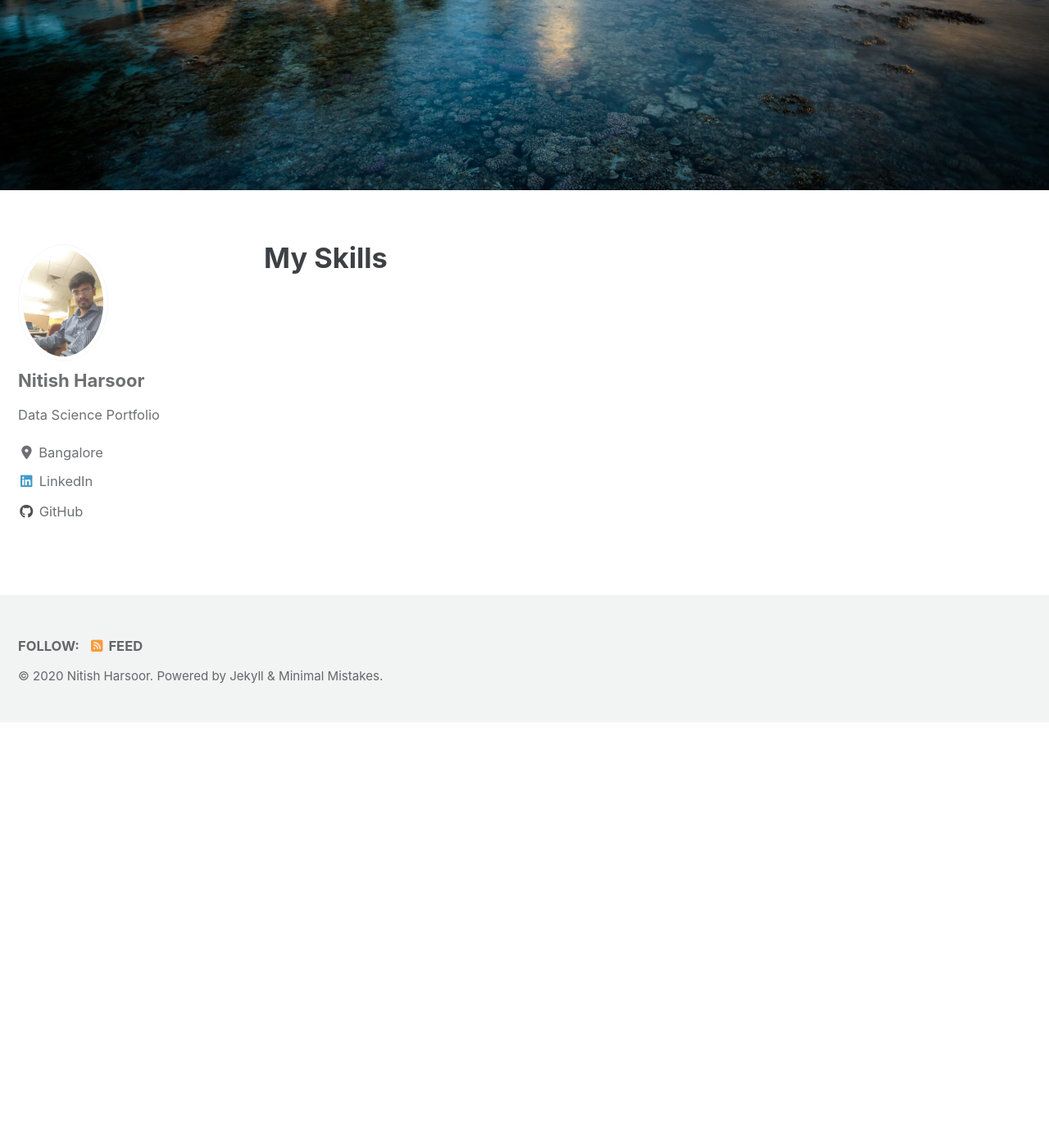
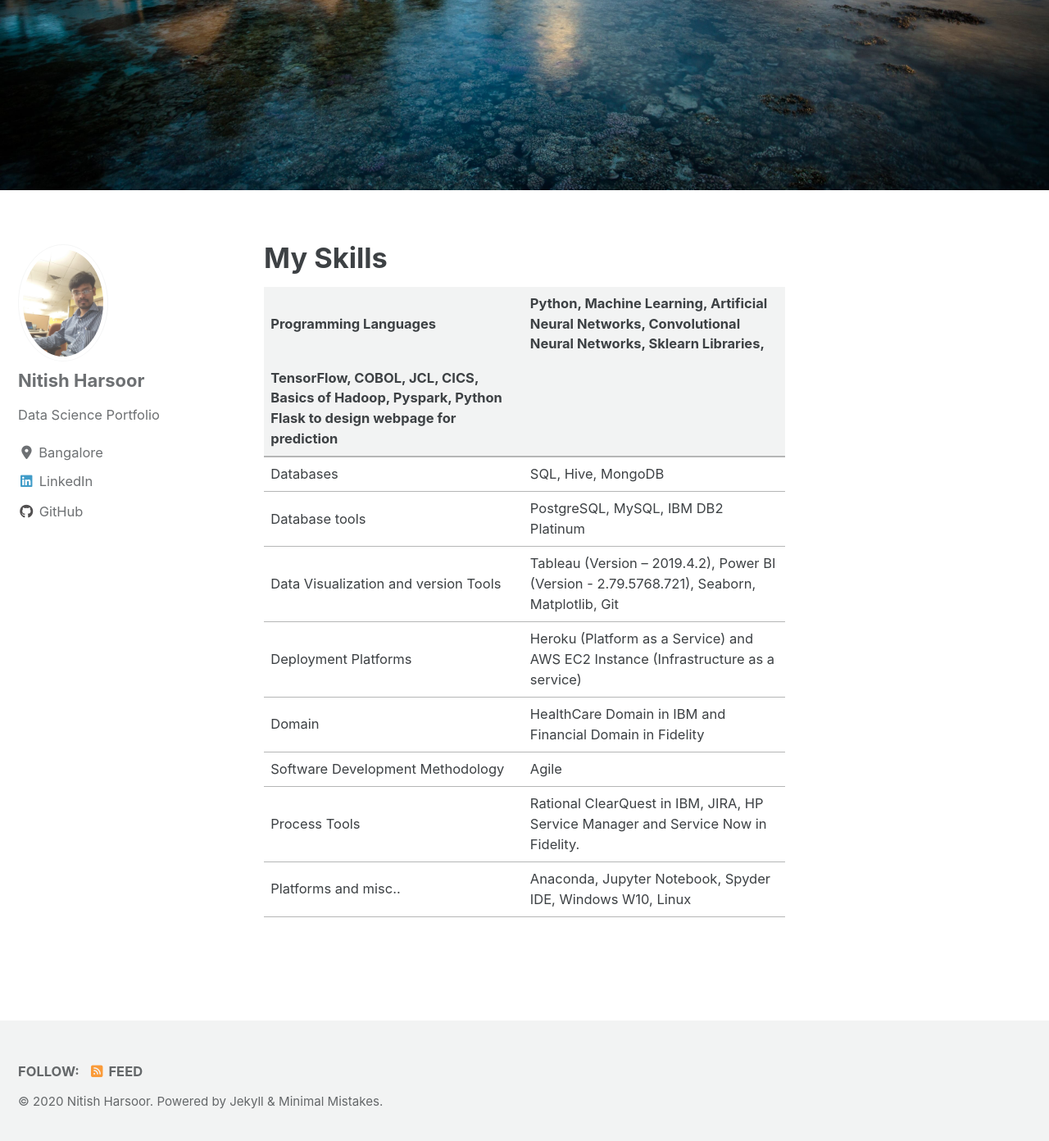
Before and after one commit to nitishkmr005/nitishkmr005.github.io, a Jekyll site: the page built from _pages/myskills.md, in a window 1280 px wide and 1400 px high, scrolled down 577 px. Shown: the top 1392 px of the window at 82% size. Built offline with Jekyll 4.4.1, drawn with Linux system fonts in a browser that asks for light colours; cached includes are drawn as plain includes; nearby versions of some CDN libraries; before the commit the page ends 1458 px from its top, so only the background shows below that.

Commit message:
Update myskills.md

```diff
--- a/_pages/myskills.md
+++ b/_pages/myskills.md
@@ -6,3 +6,23 @@
 header:
    image: "/images/image.jpg"
 ---
+
+  | Programming Languages 	| Python, Machine Learning, Artificial Neural Networks, Convolutional Neural Networks, Sklearn Libraries,
+  | TensorFlow, COBOL, JCL, CICS, Basics of Hadoop, Pyspark, Python Flask to design webpage for prediction 	|
+	| ---------------------------------------------------------------------------------------------------------------------------------	|
+	| Databases		| SQL, Hive, MongoDB 	|
+  | ---------------------------------------------------------------------------------------------------------------------------------	|
+	| Database tools		| PostgreSQL, MySQL, IBM DB2 Platinum	|
+  | ---------------------------------------------------------------------------------------------------------------------------------	|
+	| Data Visualization and version Tools		| Tableau (Version – 2019.4.2), Power BI (Version - 2.79.5768.721), Seaborn, Matplotlib, Git	|
+  | ---------------------------------------------------------------------------------------------------------------------------------	|
+	| Deployment Platforms		| Heroku (Platform as a Service) and AWS EC2 Instance (Infrastructure as a service)	|
+  | ---------------------------------------------------------------------------------------------------------------------------------	|
+	| Domain		| HealthCare Domain in IBM and Financial Domain in Fidelity	|
+  | ---------------------------------------------------------------------------------------------------------------------------------	|
+	| Software Development Methodology		| Agile 	|
+  | ---------------------------------------------------------------------------------------------------------------------------------	|
+	| Process Tools 		| Rational ClearQuest in IBM, JIRA, HP Service Manager and Service Now in Fidelity.	|
+  | ---------------------------------------------------------------------------------------------------------------------------------	|
+	| Platforms and misc..		| Anaconda, Jupyter Notebook, Spyder IDE, Windows W10, Linux	|
+  | ---------------------------------------------------------------------------------------------------------------------------------	|
```
